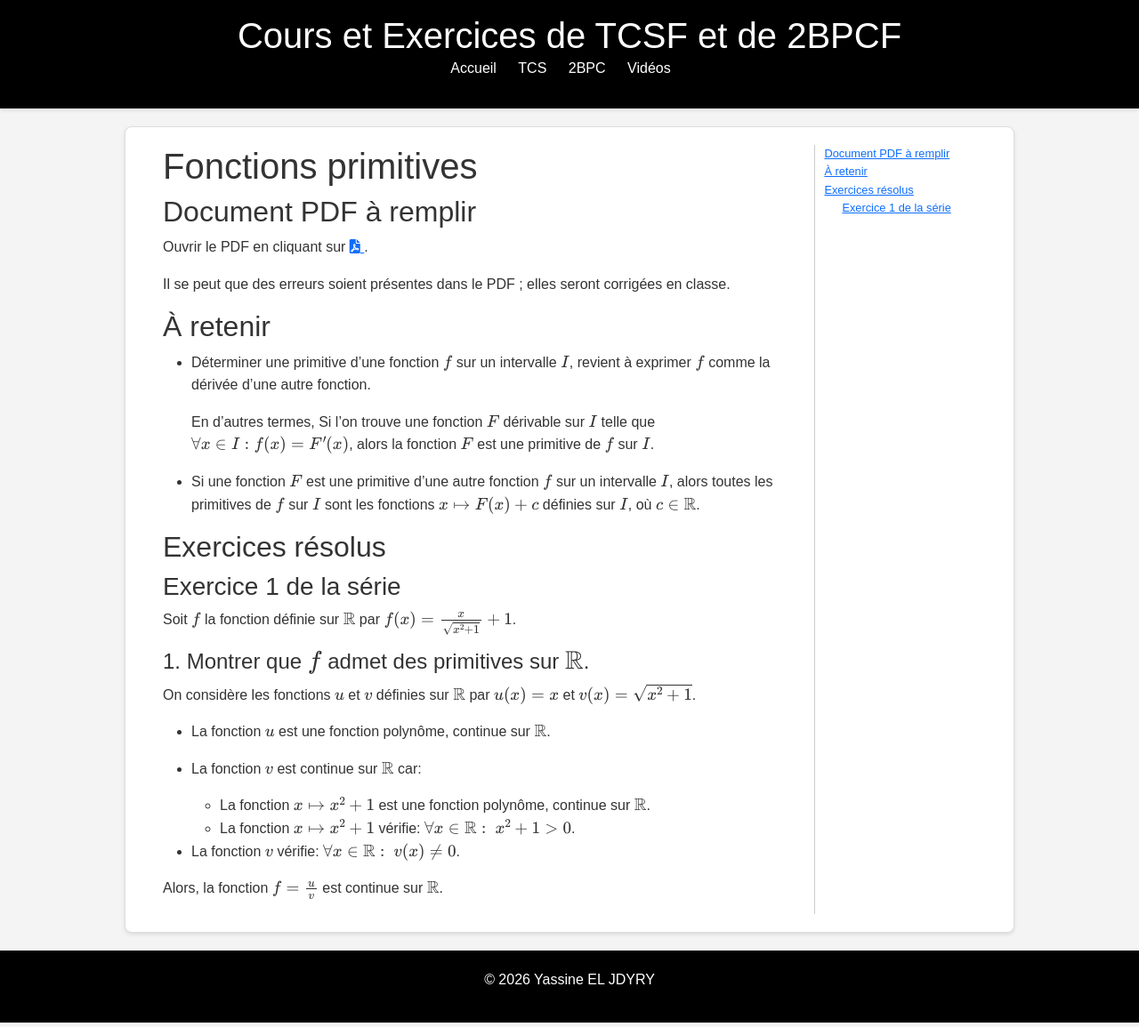
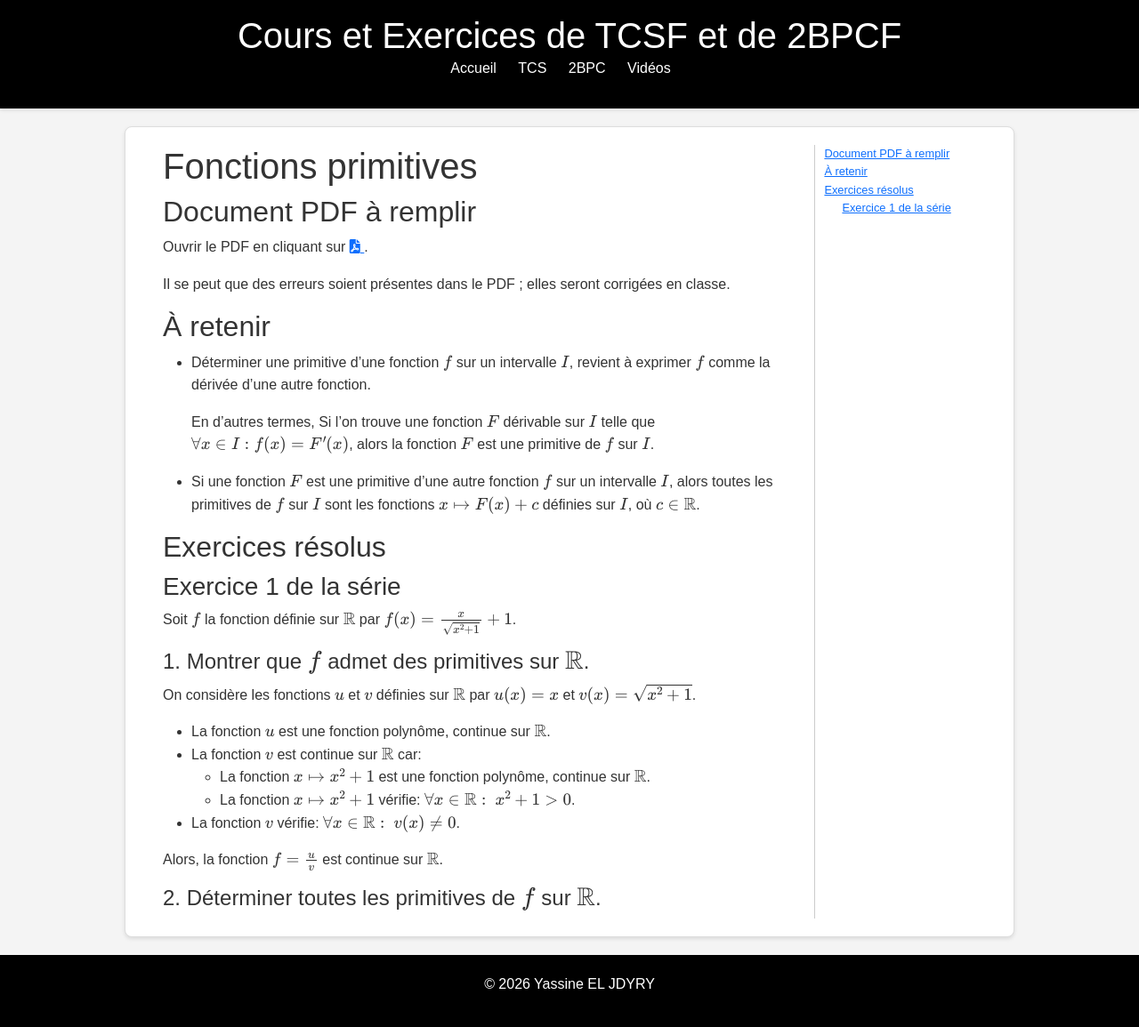
Before and after one commit to learninmath/learninmath.github.io, a Jekyll site: the page built from _2bpc/chapitre5.md, in a window 1280 px wide. Shown: the whole page at 89% size. Built offline with Jekyll 4.4.1, drawn with Linux system fonts in a browser that asks for light colours.

Commit message:
v13.2.26

```diff
--- a/_2bpc/chapitre5.md
+++ b/_2bpc/chapitre5.md
@@ -30,14 +30,12 @@ Soit $f$ la fonction définie sur $\mathbb{R}$ par $f(x)=\frac{x}{\sqrt{x^2+1}}+
 #### 1. Montrer que $f$ admet des primitives sur $\mathbb{R}$.
 
 On considère les fonctions $u$ et $v$ définies sur $\mathbb{R}$ par $u(x)=x$ et $v(x)=\sqrt{x^2+1}$.
-
 * La fonction $u$ est une fonction polynôme, continue sur $\mathbb{R}$.
-
 * La fonction $v$ est continue sur $\mathbb{R}$ car:
-
   * La fonction $x\mapsto x^2+1$ est une fonction polynôme, continue sur $\mathbb{R}$.
   * La fonction $x\mapsto x^2+1$ vérifie: $\forall x\in\mathbb{R}:\ x^2+1>0$.
-
 * La fonction $v$ vérifie: $\forall x\in\mathbb{R}:\ v(x)\neq 0$.
 
 Alors, la fonction $f=\frac{u}{v}$ est continue sur $\mathbb{R}$.
+
+#### 2. Déterminer toutes les primitives de $f$ sur $\mathbb{R}$.
```
